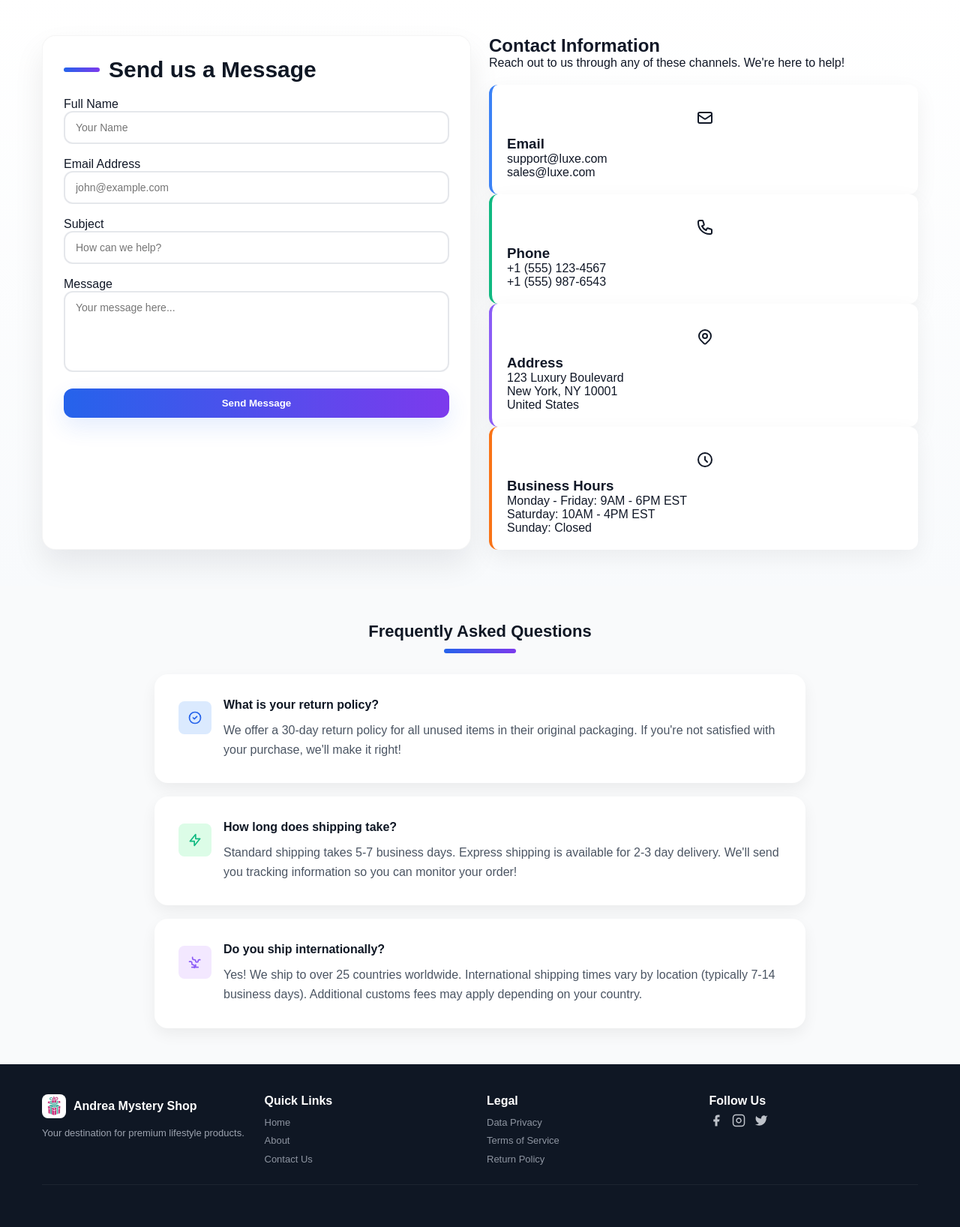
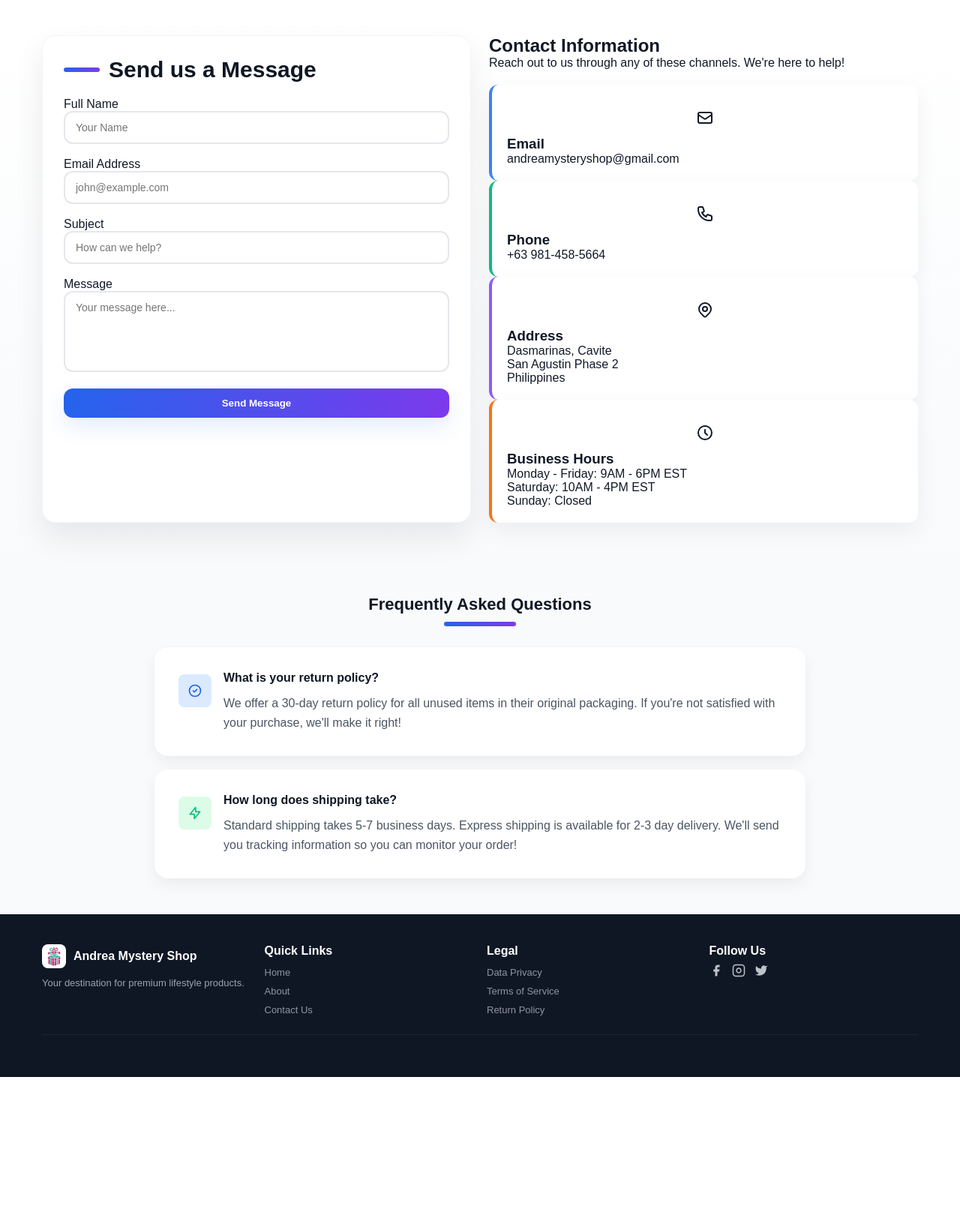
Before and after one commit to jntagulinao-netizen/AndreaMysteryShop, a PHP site: page /AndreaMysteryShop/contact.php in a window 1280 px wide. Shown: the part 793-2429 px from the top of the page at 75% size. After the commit the page ends 2229 px from the top, so only its background shows below. Run offline with PHP 8.4, Linux system fonts and the light colour scheme; some libraries are stand-ins or nearby versions.

```diff
--- a/about.php
+++ b/about.php
@@ -200,7 +200,7 @@
             </div>
 
             <div class="hero-inner animate-fade-in">
-                <h1 class="animate-up delay-2">About LUXE</h1>
+                <h1 class="animate-up delay-2">About  Andrea Mystery Shop</h1>
                 <p class="animate-up delay-4">We're on a mission to redefine online shopping by curating the finest selection of premium lifestyle products.</p>
             </div>
         </section>
@@ -214,13 +214,13 @@
                         <h2 style="font-size:22px;margin:0;font-weight:700;color:#0f1724">Our Story</h2>
                     </div>
                     <div style="color:#475569;line-height:1.6">
-                        <p>Founded in 2024, LUXE began with a simple vision: to create a premium e-commerce destination where quality meets style. What started as a small boutique has grown into a trusted source for discerning customers worldwide.</p>
+                        <p>Founded in 2024,  Andrea Mystery Shop began with a simple vision: to create a premium e-commerce destination where quality meets style. What started as a small boutique has grown into a trusted source for discerning customers worldwide.</p>
                         <p style="margin-top:12px">We believe that shopping should be an experience, not just a transaction. That's why we meticulously curate every item in our collection, ensuring that each product tells a story and adds value to your life.</p>
                         <p style="margin-top:12px">Today, we serve thousands of satisfied customers across the globe, and we're just getting started.</p>
                     </div>
                 </div>
                 <div>
-                    <img src="palipa.jpg" alt="About LUXE" class="rounded-2xl shadow-lg" style="width:100%;height:auto;object-fit:cover;display:block;" />
+                    <img src="logo.jpg" alt="About Andrea Mystery Shop" class="rounded-2xl shadow-lg" style="width:100%;height:auto;object-fit:cover;display:block;" />
                 </div>
             </div>
         </section>
--- a/contact.php
+++ b/contact.php
@@ -275,8 +275,7 @@
                                     </div>
                                     <div class="flex-1">
                                         <h3 class="text-sm font-bold text-gray-900 mb-2">Email</h3>
-                                        <p class="text-sm text-gray-600">support@luxe.com</p>
-                                        <p class="text-sm text-gray-600">sales@luxe.com</p>
+                                        <p class="text-sm text-gray-600"> andreamysteryshop@gmail.com</p>
                                     </div>
                                 </div>
                             </div>
@@ -291,8 +290,8 @@
                                     </div>
                                     <div class="flex-1">
                                         <h3 class="text-sm font-bold text-gray-900 mb-2">Phone</h3>
-                                        <p class="text-sm text-gray-600">+1 (555) 123-4567</p>
-                                        <p class="text-sm text-gray-600">+1 (555) 987-6543</p>
+                                        <p class="text-sm text-gray-600">+63 981-458-5664</p>
+
                                     </div>
                                 </div>
                             </div>
@@ -309,9 +308,9 @@
                                     <div class="flex-1">
                                         <h3 class="text-sm font-bold text-gray-900 mb-2">Address</h3>
                                         <p class="text-sm text-gray-600">
-                                            123 Luxury Boulevard<br />
-                                            New York, NY 10001<br />
-                                            United States
+                                            Dasmarinas, Cavite<br />
+                                           San Agustin Phase 2<br />
+                                            Philippines
                                         </p>
                                     </div>
                                 </div>
@@ -387,22 +386,7 @@
                             </div>
                         </div>
                     </div>
-                    <!-- FAQ Item 3 -->
-                    <div class="bg-white rounded-2xl shadow-md hover:shadow-lg transition-all duration-300 overflow-hidden border-l-4 border-purple-500">
-                        <div class="p-6 sm:p-8 cursor-pointer hover:bg-gray-50 transition-colors">
-                            <div class="flex items-start justify-between">
-                                <div class="flex items-start space-x-4 flex-1">
-                                    <div class="bg-purple-100 p-3 rounded-lg flex-shrink-0 mt-1">
-                                        <svg class="h-5 w-5 text-purple-600" fill="none" stroke="currentColor" viewBox="0 0 24 24">
-                                            <path stroke-linecap="round" stroke-linejoin="round" stroke-width="2" d="M3.055 11H5a2 2 0 012 2v1a2 2 0 002 2 2 2 0 012 2v2.945M8 3.935V5.5A2.5 2.5 0 0010.5 8h.5a2 2 0 012 2 2 2 0 104 0 2 2 0 012-2h1.064M15 20H7m6-4v4m0 0h4"></path>
-                                        </svg>
-                                    </div>
-                                    <div>
-                                        <h3 class="text-sm sm:text-base font-bold text-gray-900 mb-3">Do you ship internationally?</h3>
-                                        <p class="text-sm sm:text-base text-gray-600 leading-relaxed">
-                                            Yes! We ship to over 25 countries worldwide. International shipping times vary by location (typically 7-14 business days). Additional customs fees may apply depending on your country.
-                                        </p>
-                                    </div>
+
                                 </div>
                             </div>
                         </div>
```
Also changed, not shown: api/get-products.php (+7 -0 lines).
